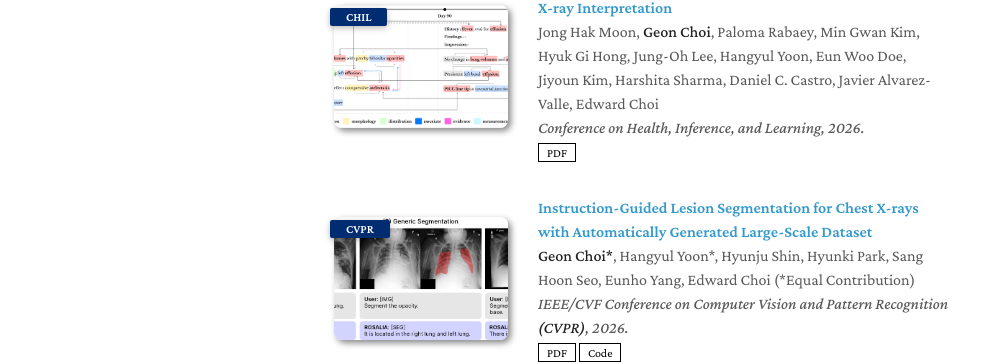
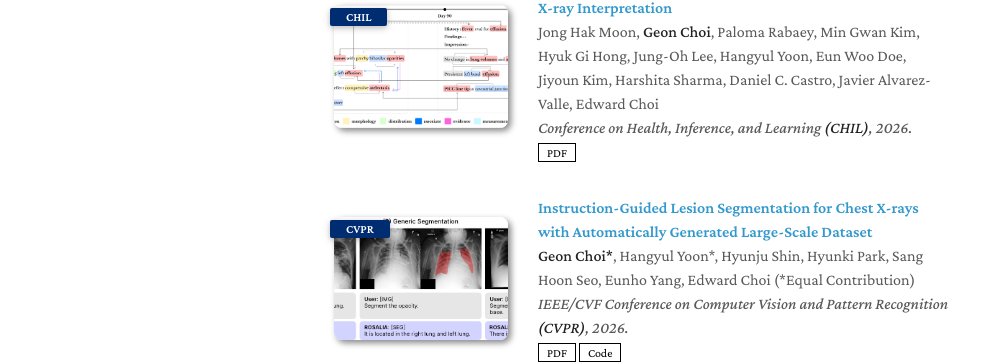
Before and after one commit to checkoneee/checkoneee.github.io, a Jekyll site: the page built from index.md, in a window 1280 px wide and 1277 px high. Shown: the part 519-883 px from the top of the window, without its empty margins (156-1138 px from the left). Built offline with Jekyll 4.4.1, drawn with Linux system fonts in a browser that asks for light colours; a style sheet for code colours, icons or effects is not loaded; our own code applies the rules of GitHub Pages for plain Markdown files.

Commit message:
chil 2026

```diff
--- a/_data/publications.yml
+++ b/_data/publications.yml
@@ -2,7 +2,7 @@ main:
   - title: "Lunguage: A Benchmark for Structured and Sequential Chest X-ray Interpretation"
     authors: "Jong Hak Moon, <strong>Geon Choi</strong>, Paloma Rabaey, Min Gwan Kim, Hyuk Gi Hong, Jung-Oh Lee, Hangyul Yoon, Eun Woo Doe, Jiyoun Kim, Harshita Sharma, Daniel C. Castro, Javier Alvarez-Valle, Edward Choi"
     conference_short: "CHIL"
-    conference: "Conference on Health, Inference, and Learning, 2026."
+    conference: "Conference on Health, Inference, and Learning <strong>(CHIL)</strong>, 2026."
     pdf: https://arxiv.org/abs/2505.21190.pdf
     #code: https://github.com/MrGiovanni/ContinualLearning
     #bibtex: https://bib.yliu.me/MICCAI23.txt
```
Also changed, not shown: 1 other file.
